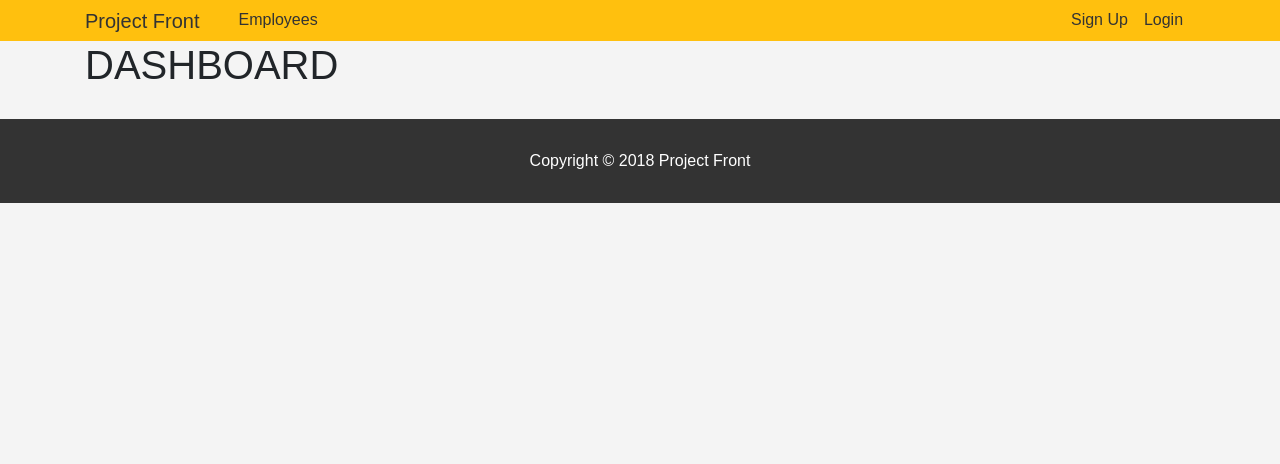
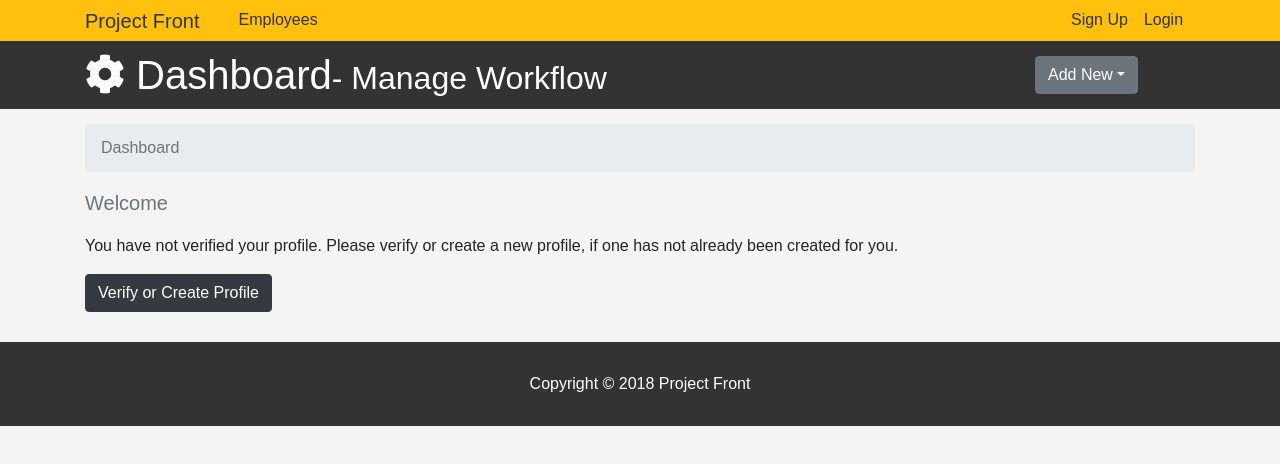
Before and after one commit to RandyDavis/FS-React-Project-Manager, a React (Create React App) app in the folder client/: page /dashboard in a window 1280 px wide. Shown: the top 464 px of the page. Built offline with nearby package versions, Linux system fonts and the light colour scheme; no server answers.

Commit message:
Create initial Dashboard component; Add loading spinner component; CSS updates

```diff
--- a/client/src/App.css
+++ b/client/src/App.css
@@ -23,6 +23,10 @@ body {
 
 .mt-20 {
   margin-top: 20px;
+}
+
+.mtb-50 {
+  margin: 50px 0;
 }
 /****** Custom Spacing END ******/
 
--- a/client/src/App.js
+++ b/client/src/App.js
@@ -48,8 +48,8 @@ class App extends Component {
             <Route exact path='/' component={ Landing } />
             <Route exact path='/register' component={ Register } />
             <Route exact path='/login' component={ Login } />
+            <Route exact path='/dashboard' component={Dashboard} />
             <div className="container">
-              <Route exact path='/dashboard' component={Dashboard} />
             </div>
             <Footer />
           </div>
--- /dev/null
+++ b/client/src/common/Spinner.js
@@ -0,0 +1,15 @@
+import React from "react";
+
+const Spinner = () => {
+	return (
+        <div className="row mtb-50">
+            <div className="col"></div>
+            <div className="col text-center">
+                <i className="fas fa-sync fa-spin fa-6x" />
+            </div>
+            <div className="col"></div>
+		</div>
+	);
+};
+
+export default Spinner;
--- a/client/src/components/dashboard/Dashboard.js
+++ b/client/src/components/dashboard/Dashboard.js
@@ -1,7 +1,9 @@
 import React, { Component } from 'react';
+import { Link } from 'react-router-dom';
 import PropTypes from 'prop-types';
 import { connect } from 'react-redux';
 import { getCurrentProfile } from '../../actions/profileActions';
+import Spinner from '../../common/Spinner';
 
 class Dashboard extends Component {
     componentDidMount() {
@@ -9,10 +11,81 @@ class Dashboard extends Component {
     }
 
     render() {
+        const { user } = this.props.auth;
+        const { profile, loading } = this.props.profile;
+
+        let dashBoardContent;
+
+        if (profile === null || loading) {
+            dashBoardContent = <Spinner />
+        } else {
+            // Check if logged in user has profile data
+            if (Object.keys(profile).length > 0) {
+                dashBoardContent = <h4>TODO: DISPLAY PROFILE</h4>
+            } else {
+                dashBoardContent = (
+                    <div>
+                        <header id="header">
+                            <div className="container">
+                                <div className="row">
+                                    <div className="col-xs-10 col-md-10">
+                                        <h1>
+                                            <i className="fas fa-cog"></i> Dashboard
+                                            <small>- Manage Workflow</small>
+                                        </h1>
+                                    </div>
+                                    <div className="col-xs-2 col-md-2">
+                                        <div className="dropdown">
+                                            <button className="btn btn-secondary dropdown-toggle" type="button" id="dropdownMenuButton" data-toggle="dropdown" aria-haspopup="true"
+                                                aria-expanded="false">
+                                                Add New
+                                            </button>
+                                            <div className="dropdown-menu" aria-labelledby="dropdownMenuButton">
+                                                <a className="dropdown-item" href="add-project.html">New Project</a>
+                                                <a className="dropdown-item" href="add-employee.html">New Employee</a>
+                                            </div>
+                                        </div>
+                                    </div>
+                                </div>
+                            </div>
+                        </header>
+                        <section id="breadcrumb">
+                            <div class="container">
+                                <nav aria-label="breadcrumb">
+                                    <ol class="breadcrumb">
+                                        <li class="breadcrumb-item active" aria-current="dashboard">Dashboard</li>
+                                    </ol>
+                                </nav>
+                            </div>
+                        </section>
+                        <div className="container">
+                            <p className="lead text-muted">Welcome { user.name }</p>
+                            <p>You have not verified your profile. Please verify or create a new profile, if one has not already been created for you.</p>
+                            <Link to='/create-profile' className="btn btn-dark">Verify or Create Profile</Link>
+                        </div>
+                    </div>
+                )
+
+            }
+        }
+
         return (
-            <h1>DASHBOARD</h1>
+            <div className="Dashboard">
+                {dashBoardContent}
+            </div>
         )
     }
 }
 
-export default connect(null, { getCurrentProfile })(Dashboard);
+Dashboard.propTypes = {
+    getCurrentProfile: PropTypes.func.isRequired,
+    auth: PropTypes.object.isRequired,
+    profile: PropTypes.object.isRequired
+}
+
+const mapStateToProps = state => ({
+    profile: state.profile,
+    auth: state.auth
+})
+
+export default connect(mapStateToProps, { getCurrentProfile })(Dashboard);
--- a/client/src/components/layout/Landing.js
+++ b/client/src/components/layout/Landing.js
@@ -30,7 +30,7 @@ class Landing extends Component {
     }
 }
 
-Landing.PropTypes = {
+Landing.propTypes = {
     auth: PropTypes.object.isRequired
 };
 
```
